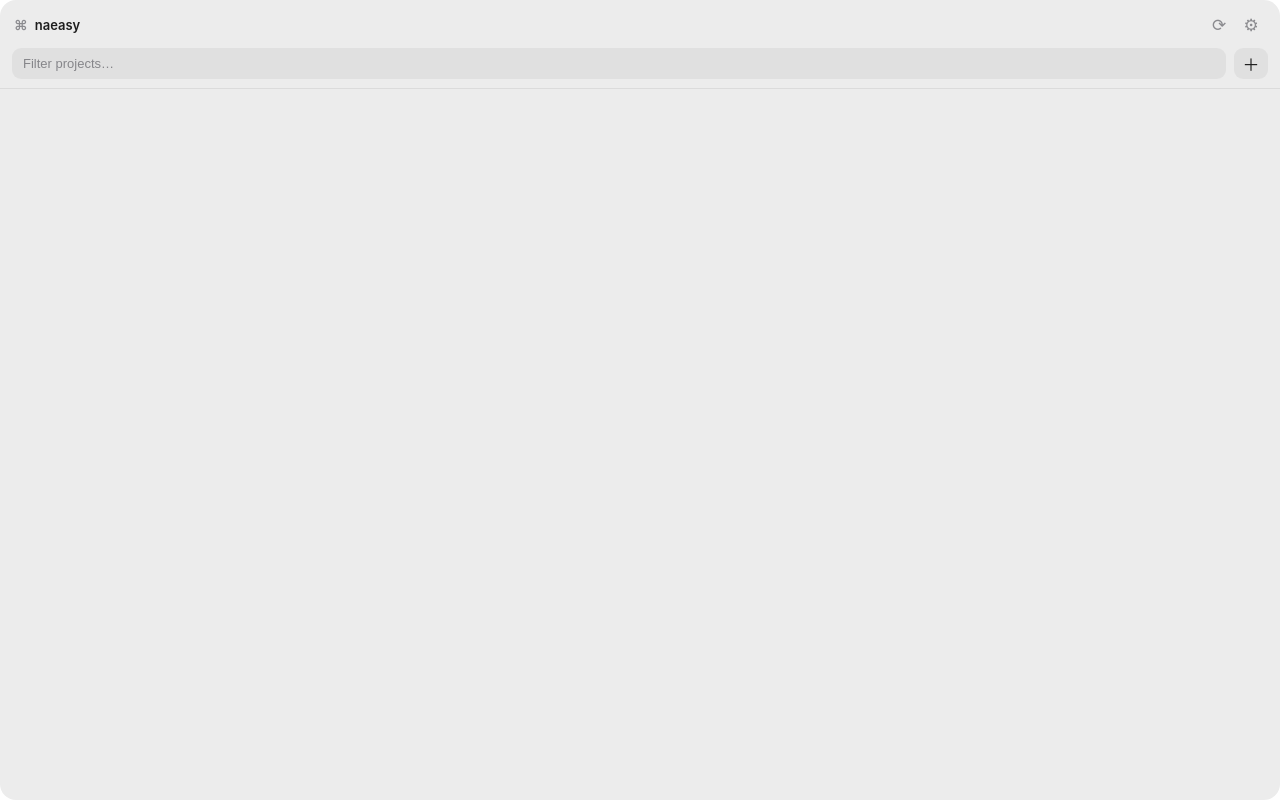
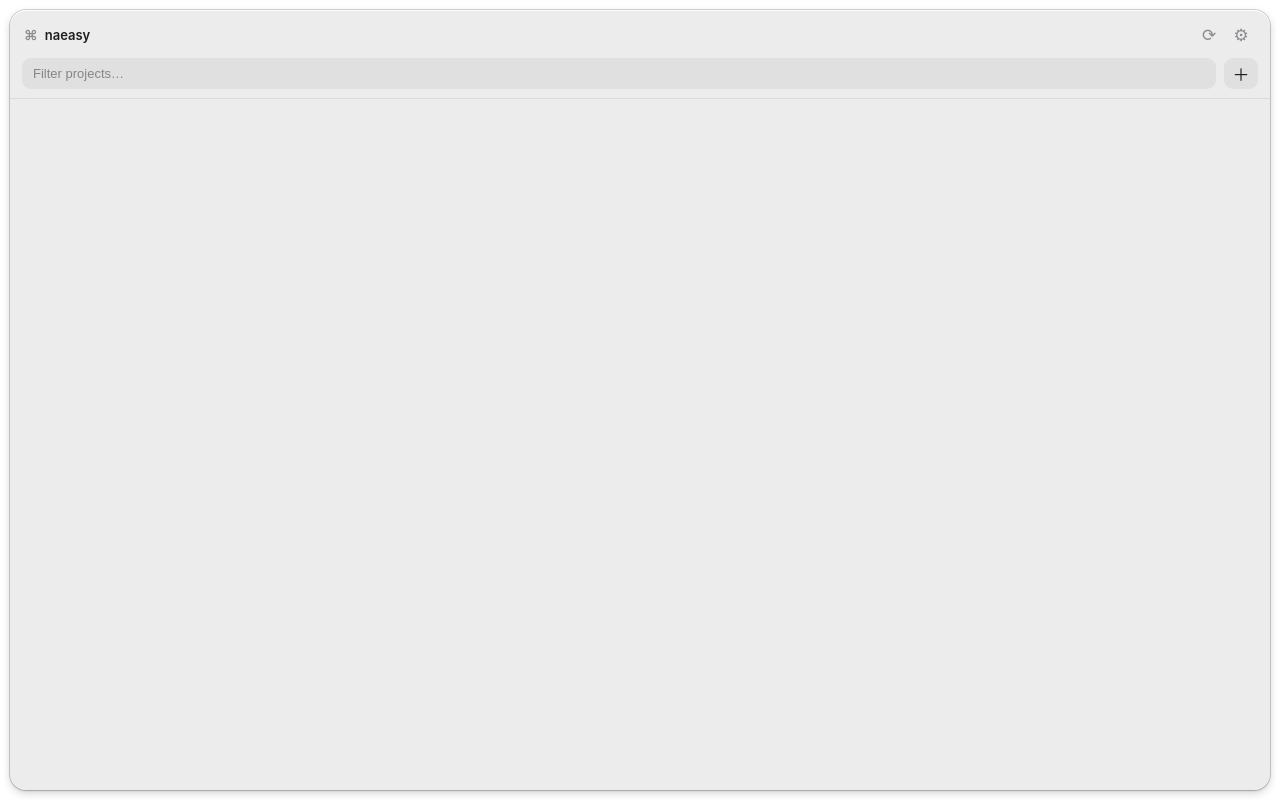
Before and after one commit to vahagncrypto99-netizen/naeasy, a website with bundled scripts: page src/index.html in a window 1280 px wide. Built offline with nearby package versions, Linux system fonts and the light colour scheme.

Commit message:
style(linux): give the popover depth and scroll cues
Without the vibrancy material and the native window shadow that macOS
draws, the popover was a flat slab cut hard against the wallpaper. It now
draws its own depth: a transparent gutter for a shadow to fall in, a
hairline edge and a top highlight.

The shadow has to finish inside that gutter. A wider one is sliced off
square at the window bounds and reads as a dark box around the popover —
the very thing it is meant to avoid.

A row sliced by the bottom edge read as broken rather than scrollable, so
the scroll area carries edge shadows that appear only while more list
remains, using `background-attachment: local` — no JS, and they vanish at
the end of the list. WebKitGTK's permanent scrollbar is inset behind a
transparent border to float like the overlay one macOS uses.

```diff
--- a/src/styles.css
+++ b/src/styles.css
@@ -52,6 +52,40 @@ body.mac {
     --bg: rgba(246, 246, 246, 0.2);
     --bg-panel: rgba(246, 246, 246, 0.6);
     --popover: rgba(250, 250, 250, 0.72);
+  }
+}
+
+/* Non-mac: the system draws neither the vibrancy material nor a window
+   shadow for an undecorated window, so the popover supplies its own depth.
+   A transparent gutter gives the shadow somewhere to fall; the hairline and
+   the top highlight are what make a dark slab read as a raised panel. */
+body:not(.mac) {
+  padding: 10px;
+  /* The shadow has to finish inside that 10px gutter: the window is a
+     rectangle, so anything wider gets sliced off square at its edge and
+     reads as a dark box around the popover instead of a shadow. Widest
+     extent here is 1px ring + 3px offset + half of the 8px blur = 8px. */
+  --drop:
+    inset 0 1px 0 rgba(255, 255, 255, 0.07),
+    0 0 0 1px rgba(0, 0, 0, 0.55),
+    0 1px 2px rgba(0, 0, 0, 0.35),
+    0 3px 8px rgba(0, 0, 0, 0.5);
+}
+body:not(.mac) .app {
+  height: 100%;
+  box-shadow: var(--drop);
+}
+body:not(.mac) .panel {
+  inset: 10px;
+  box-shadow: var(--drop);
+}
+@media (prefers-color-scheme: light) {
+  body:not(.mac) {
+    --drop:
+      inset 0 1px 0 rgba(255, 255, 255, 0.9),
+      0 0 0 1px rgba(0, 0, 0, 0.16),
+      0 1px 2px rgba(0, 0, 0, 0.12),
+      0 3px 8px rgba(0, 0, 0, 0.18);
   }
 }
 
@@ -193,6 +227,53 @@ body {
 .content::-webkit-scrollbar-thumb {
   background: var(--line);
   border-radius: 4px;
+}
+
+/* A row sliced by the window edge reads as broken; a shadow over it reads as
+   "keep scrolling". Pure CSS: the `local` layers scroll with the content and
+   uncover the pinned `scroll` layers only while more list remains. */
+body:not(.mac) .content {
+  background:
+    linear-gradient(var(--bg) 30%, rgba(0, 0, 0, 0)) top / 100% 22px no-repeat
+      local,
+    linear-gradient(rgba(0, 0, 0, 0), var(--bg) 70%) bottom / 100% 22px
+      no-repeat local,
+    radial-gradient(farthest-side at 50% 0, rgba(0, 0, 0, 0.34), rgba(0, 0, 0, 0))
+      top / 100% 10px no-repeat scroll,
+    radial-gradient(
+        farthest-side at 50% 100%,
+        rgba(0, 0, 0, 0.34),
+        rgba(0, 0, 0, 0)
+      )
+      bottom / 100% 10px no-repeat scroll;
+}
+/* WebKitGTK paints a permanent chunky scrollbar where macOS uses an overlay
+   one. Inset it behind a transparent border so it floats instead. */
+body:not(.mac) .content::-webkit-scrollbar {
+  width: 11px;
+}
+body:not(.mac) .content::-webkit-scrollbar-track {
+  background: transparent;
+}
+body:not(.mac) .content::-webkit-scrollbar-thumb {
+  background: rgba(255, 255, 255, 0.15);
+  background-clip: padding-box;
+  border: 3px solid transparent;
+  border-radius: 7px;
+}
+body:not(.mac) .content:hover::-webkit-scrollbar-thumb {
+  background: rgba(255, 255, 255, 0.28);
+  background-clip: padding-box;
+}
+@media (prefers-color-scheme: light) {
+  body:not(.mac) .content::-webkit-scrollbar-thumb {
+    background: rgba(0, 0, 0, 0.18);
+    background-clip: padding-box;
+  }
+  body:not(.mac) .content:hover::-webkit-scrollbar-thumb {
+    background: rgba(0, 0, 0, 0.3);
+    background-clip: padding-box;
+  }
 }
 
 .ws {
```
